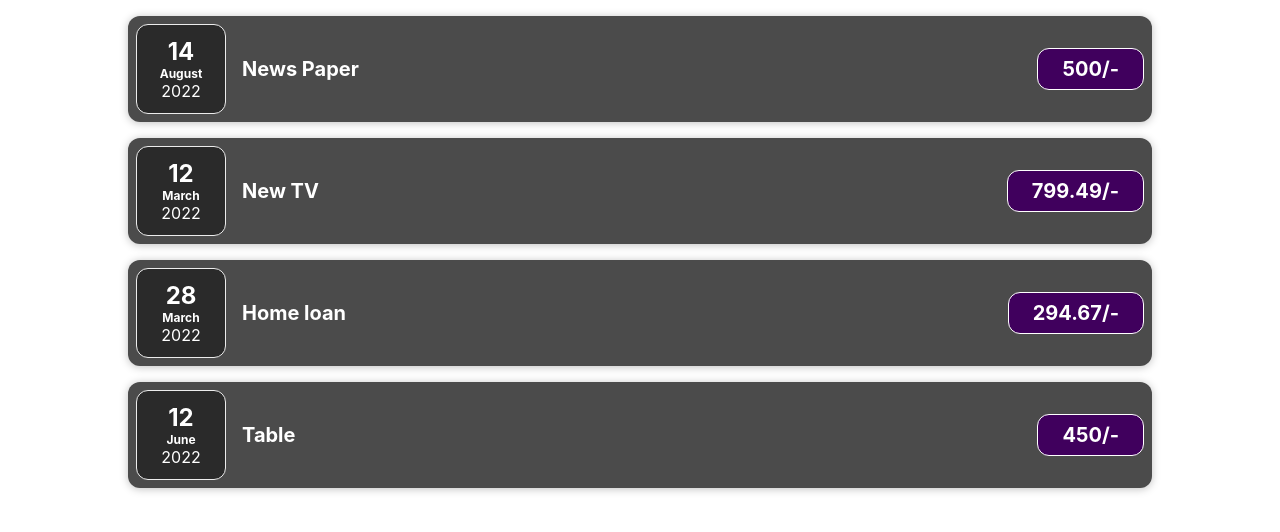
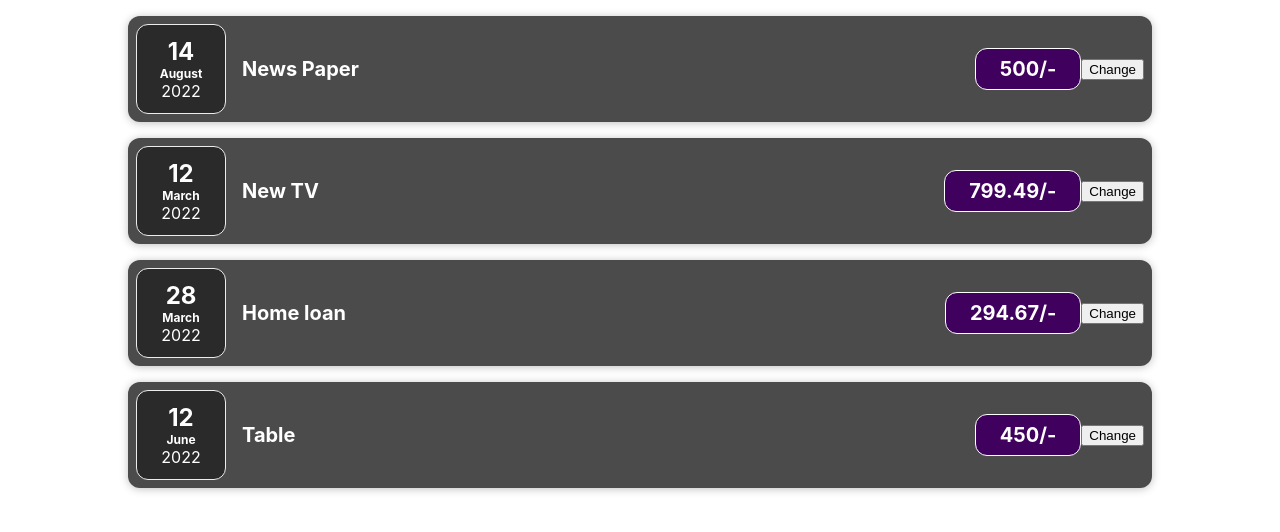
Before and after one commit to sachin-ranganath-k/react-revised, a React (Create React App) app in the folder react-revisited/: page / in a window 1280 px wide. Shown: the top 532 px of the page. Built offline with nearby package versions, Linux system fonts and the light colour scheme.

Commit message:
state (useState())

```diff
--- a/react-revisited/src/components/ExpenseItem.jsx
+++ b/react-revisited/src/components/ExpenseItem.jsx
@@ -1,20 +1,24 @@
-import React from "react";
+import React, {useState} from "react";
 import "./ExpenseItem.css";
 import ExpenseDate from "./ExpenseDate";
 //import CardContainer from "./CardContainer";
 
 const ExpenseItem = (propsFromApp) => {
+
+  const [expenseTitle, setExpenseTitle]=useState(propsFromApp.expenseTitle);
+
   return (
     // <CardContainer className="expense-item">   This can be used (props.children)
     <div className="expense-item">
       {/* Passing date prop to ExpenseDate from here */}
       <ExpenseDate date={propsFromApp.expenseDate} />
       <div className="expense-item__description">
-        <h2>{propsFromApp.expenseTitle}</h2>
+        <h2>{expenseTitle}</h2>
         <div className="expense-item__price">
           {propsFromApp.expenseAmount}/-
         </div>
       </div>
+      <button onClick={()=>setExpenseTitle('Computer')}>Change</button>
     </div>
     // </CardContainer>
   );
```
